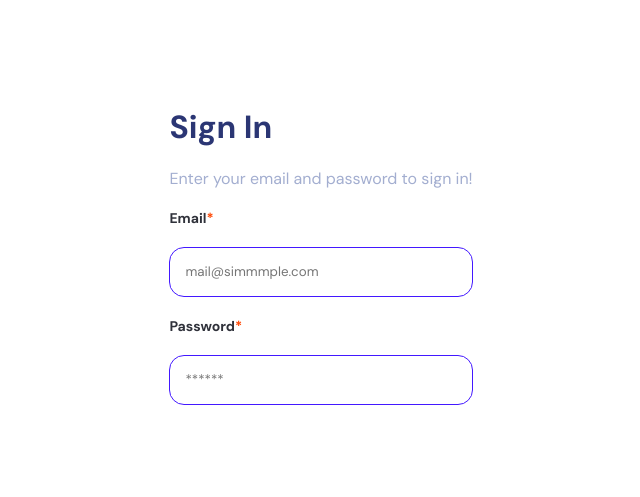
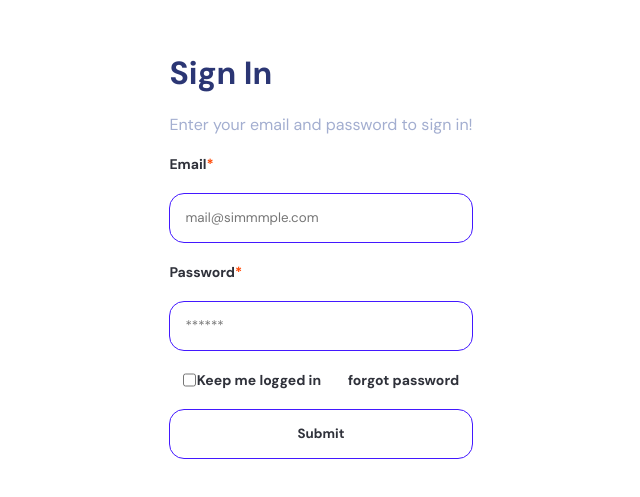
Before and after one commit to Hyansz/portal-siswa-by-raihan, a Next.js app: page /Login in a window 1280 px wide. Shown: the part 145-642 px from the top of the page, without its empty margins (319-959 px from the left). Built offline with nearby package versions, Linux system fonts and the light colour scheme.

Commit message:
modified:   src/pages/Login.js 	modified:   src/pages/Register.js 	modified:   src/styles/Login.module.css

```diff
--- a/src/pages/Login.js
+++ b/src/pages/Login.js
@@ -29,9 +29,28 @@ export default function loginTemplate() {
                 <input
                     className={`${dmSans.className} ${styles.inputvalue}`}
                     type="password"
-                    password=""
                     required=""
                     placeholder="******"
+                />
+                <div style={{ display: "flex", alignItems: "center", justifyContent: "space-around" }}>
+                    <div style={{ display: "flex", flexDirection: "row", gap: "1px" }}>
+                        <input
+                            className={`${dmSans.className}`}
+                            type="checkbox"
+                            required=""
+                            />
+                        <h4 className={`${dmSans.className} ${styles.h4_check}`}>
+                            Keep me logged in
+                        </h4>
+                    </div>
+                    <h4 className={`${dmSans.className} ${styles.h4_check}`}>
+                        forgot password
+                    </h4>
+                </div>
+                <input
+                    className={`${dmSans.className} ${styles.inputsubmit}`}
+                    type="submit"
+                    required=""
                 />
             </div>
         </div>
--- a/src/pages/Register.js
+++ b/src/pages/Register.js
@@ -29,7 +29,6 @@ export default function loginTemplate() {
                     type="date"
                     password=""
                     required=""
-                    // placeholder="mm/dd/yyyy"
                 />
                 <h4 className={`${dmSans.className} ${styles.h4_value}`}>
                     Email*
--- a/src/styles/Login.module.css
+++ b/src/styles/Login.module.css
@@ -40,3 +40,29 @@
     padding: 0 15px;
     color: #2f313a;
 }
+
+.h4_check {
+    color: #2f313a;
+    font-size: 14px;
+    margin-top: 20px;
+    margin-bottom: 20px;
+}
+
+.inputsubmit {
+    border: 1px solid #4318ff;
+    background-color: transparent;
+    width: 100%;
+    height: 50px;
+    border-radius: 15px;
+    padding: 0 15px;
+    color: #2f313a;
+    font-weight: bold;
+}
+
+.inputsubmit:hover {
+    color: #fff;
+    border: 1px solid #fff;
+    background-color: #4318ff;
+    width: 100%;
+    transition: all .3s ease;
+}
```
